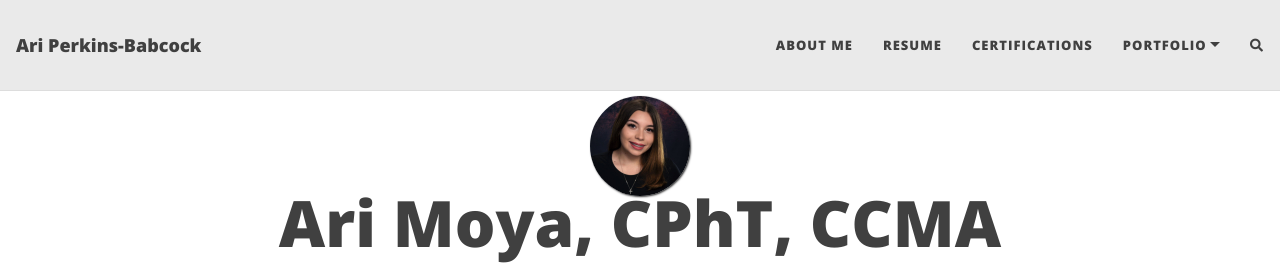
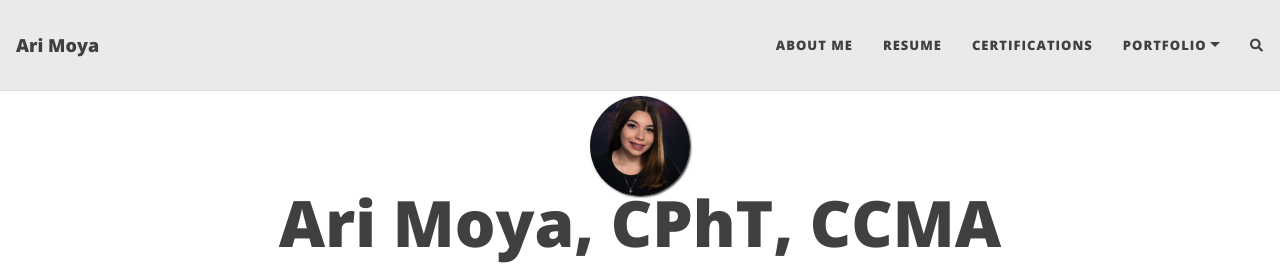
Before and after one commit to aiybusp/aiybusp.github.io, a Jekyll site: the page built from index.html, in a window 1280 px wide. Shown: the top 265 px of the page. Built offline with Jekyll 4.4.1, drawn with Linux system fonts in a browser that asks for light colours; nearby versions of some CDN libraries; the list of posts is cut into pages by our own code; comment, search, counter and statistics services are not loaded.

Commit message:
Update _config.yml
Name 😛

```diff
--- a/_config.yml
+++ b/_config.yml
@@ -1,4 +1,4 @@
-title: Ari Perkins-Babcock
+title: Ari Moya
 
 author: Ari
 
```
